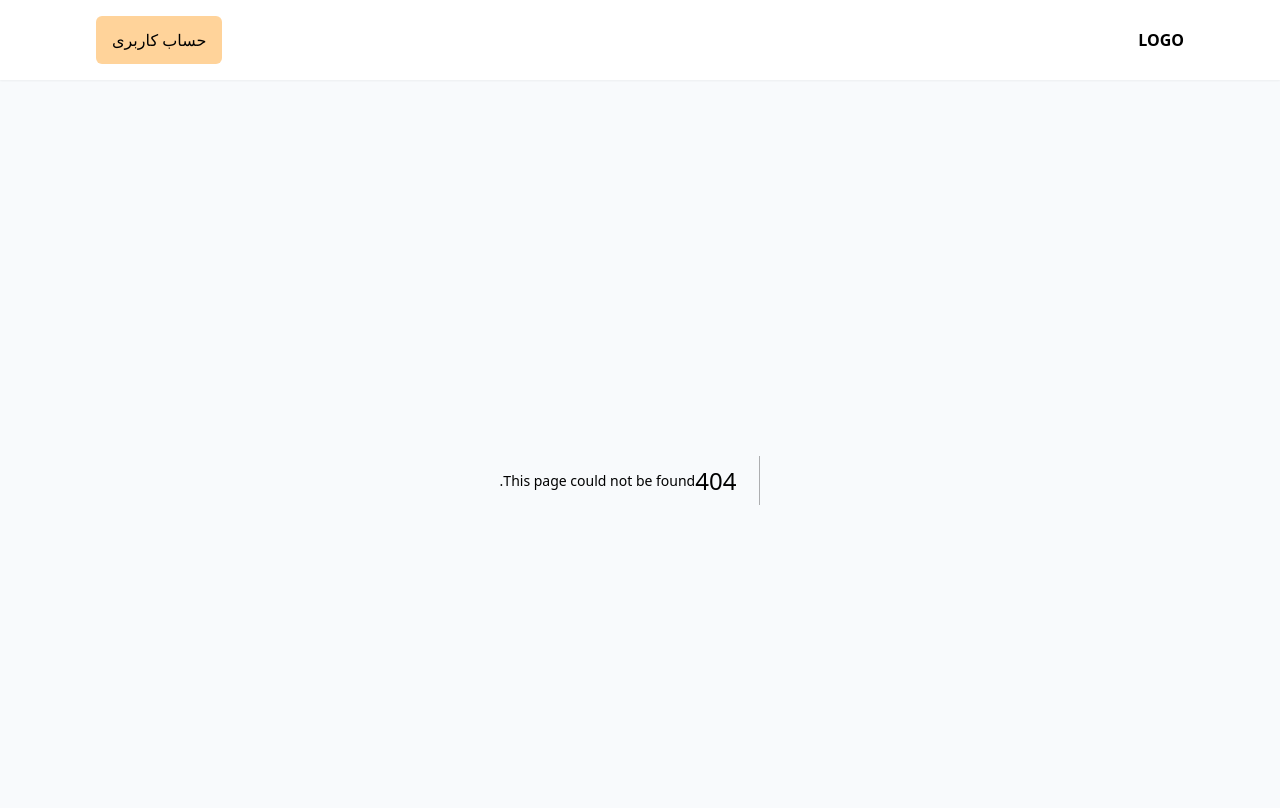
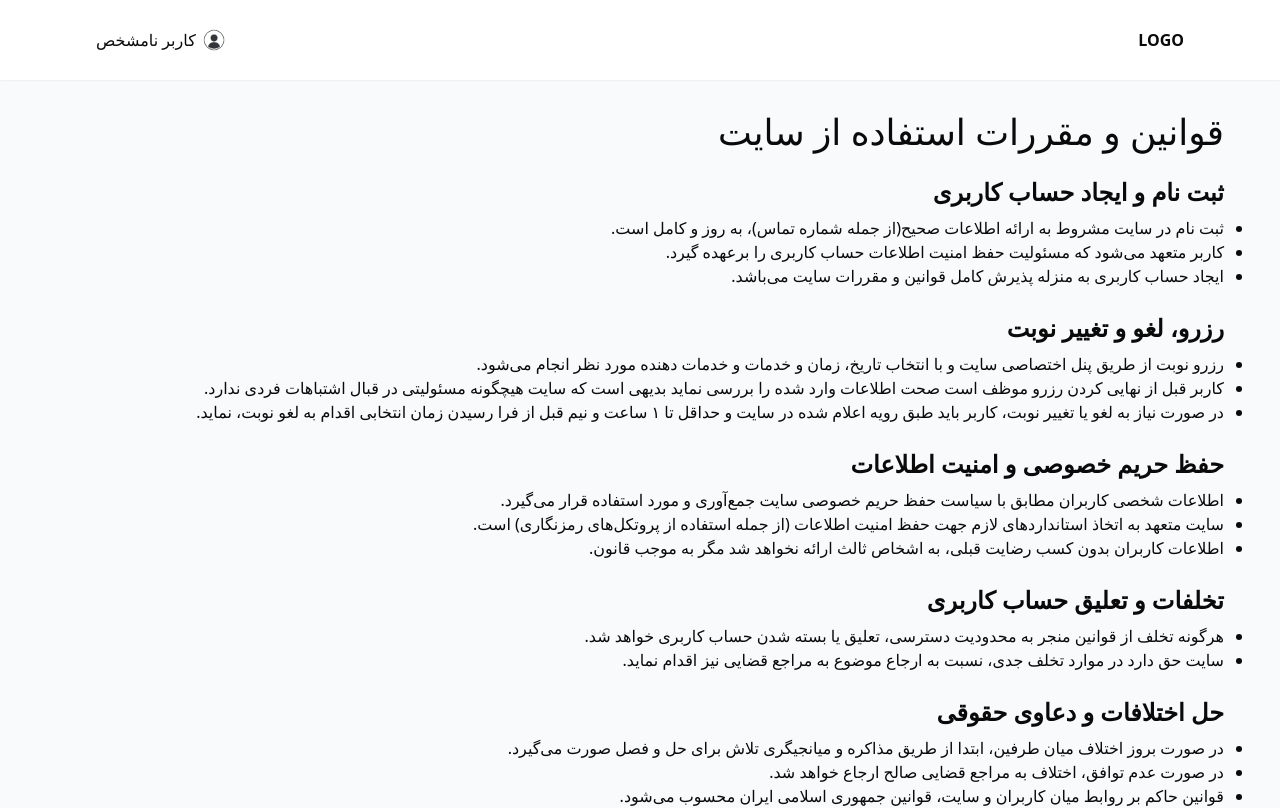
Before and after one commit to Ehsantahamii/mens-salon-booking-nextjs, a Next.js app: page /rules in a window 1280 px wide. Before the commit this address had no page. Shown: the top 808 px of the page. Built offline with nearby package versions, Linux system fonts and the light colour scheme.

Commit message:
commit #34

```diff
--- /dev/null
+++ b/app/rules/Rules.css
@@ -0,0 +1,3 @@
+ul {
+  list-style:outside;
+}
--- /dev/null
+++ b/app/rules/page.jsx
@@ -0,0 +1,94 @@
+import "./Rules.css"
+const page = () => {
+    return (
+        <section className="max-w-[1200px] mx-auto px-4 py-8 flex flex-col gap-4">
+            <h1 className="text-4xl">
+                قوانین و مقررات استفاده از سایت
+            </h1>
+            <ul className="w-full rule-1">
+                <h2 className="text-2xl font-bold mt-2 mb-2">
+                    ثبت‌ نام و ایجاد حساب کاربری
+                </h2>
+                <li>
+                    ثبت ‌نام در سایت مشروط به ارائه اطلاعات صحیح(از جمله شماره تماس)، به ‌روز و کامل است.
+                </li>
+
+                <li>
+                    کاربر متعهد می‌شود که مسئولیت حفظ امنیت اطلاعات حساب کاربری را برعهده گیرد.
+                </li>
+                <li>
+                    ایجاد حساب کاربری به منزله پذیرش کامل قوانین و مقررات سایت می‌باشد.
+                </li>
+            </ul>
+            <ul className="w-full rule-2">
+                <h2 className="text-2xl font-bold mt-2 mb-2">
+                    رزرو، لغو و تغییر نوبت
+                </h2>
+                <li>
+                    رزرو نوبت از طریق پنل اختصاصی سایت و با انتخاب تاریخ، زمان و خدمات و خدمات دهنده مورد نظر انجام می‌شود.
+                </li>
+                <li>
+                    کاربر قبل از نهایی کردن رزرو موظف است صحت اطلاعات وارد شده را بررسی نماید بدیهی است که سایت هیچگونه مسئولیتی در قبال اشتباهات فردی ندارد.
+                </li>
+                <li>
+                    در صورت نیاز به لغو یا تغییر نوبت، کاربر باید طبق رویه اعلام‌ شده در سایت و حداقل تا ۱ ساعت و نیم  قبل از فرا رسیدن زمان انتخابی اقدام به لغو نوبت، نماید.
+                </li>
+            </ul>
+            <ul className="w-full rule-3">
+                <h2 className="text-2xl font-bold mt-2 mb-2">
+                    حفظ حریم خصوصی و امنیت اطلاعات
+                </h2>
+                <li>
+                    اطلاعات شخصی کاربران مطابق با سیاست حفظ حریم خصوصی سایت جمع‌آوری و مورد استفاده قرار می‌گیرد.
+                </li>
+                <li>
+                    سایت متعهد به اتخاذ استانداردهای لازم جهت حفظ امنیت اطلاعات (از جمله استفاده از پروتکل‌های رمزنگاری) است.
+                </li>
+                <li>
+                    اطلاعات کاربران بدون کسب رضایت قبلی، به اشخاص ثالث ارائه نخواهد شد مگر به موجب قانون.
+                </li>
+            </ul>
+            <ul className="w-full rule-4">
+                <h2 className="text-2xl font-bold mt-2 mb-2">
+                    تخلفات و تعلیق حساب کاربری
+                </h2>
+                <li>
+                    هرگونه تخلف از قوانین منجر به محدودیت دسترسی، تعلیق یا بسته شدن حساب کاربری خواهد شد.
+                </li>
+                <li>
+                    سایت حق دارد در موارد تخلف جدی، نسبت به ارجاع موضوع به مراجع قضایی نیز اقدام نماید.
+                </li>
+            </ul>
+            <ul className="w-full rule-5">
+                <h2 className="text-2xl font-bold mt-2 mb-2">
+                    حل اختلافات و دعاوی حقوقی
+                </h2>
+                <li>
+                    در صورت بروز اختلاف میان طرفین، ابتدا از طریق مذاکره و میانجیگری تلاش برای حل و فصل صورت می‌گیرد.
+                </li>
+                <li>
+                    در صورت عدم توافق، اختلاف به مراجع قضایی صالح ارجاع خواهد شد.
+                </li>
+                <li>
+                    قوانین حاکم بر روابط میان کاربران و سایت، قوانین جمهوری اسلامی ایران محسوب می‌شود.
+                </li>
+            </ul>
+            <ul className="w-full rule-6">
+                <h2 className="text-2xl font-bold mt-2 mb-2">
+                    تغییرات و اصلاح مقررات
+                </h2>
+                <li>
+                    سایت حق تغییر، اصلاح یا تکمیل هر یک از مفاد قوانین را بدون اطلاع قبلی محفوظ می‌دارد.
+                </li>
+                <li>
+                    استفاده مستمر از خدمات سایت به منزله پذیرش تغییرات اعمال‌شده خواهد بود.
+                </li>
+                <li>
+                    کاربران موظف به مطالعه دوره‌ای قوانین و مقررات می‌باشند.
+                </li>
+            </ul>
+        </section>
+    );
+};
+
+export default page;
--- a/components/layout/login/CheckOtpForm.jsx
+++ b/components/layout/login/CheckOtpForm.jsx
@@ -24,7 +24,7 @@ const CheckOtpForm = ({ setStep }) => {
         if (stateOtp?.status === "success" && stateOtp?.data !== 0) {
             saveUserData(stateOtp?.data);
             localStorage.setItem("user", JSON.stringify(stateOtp?.data));
-            toast.success(`سلام ${stateOtp?.data}خوش آمدید.`)
+            toast.success(`سلام ${"" + stateOtp?.data + "-"}خوش آمدید.`)
             router.push("/reservation");
 
         } else if (stateOtp?.data == 0) {
@@ -55,9 +55,9 @@ const CheckOtpForm = ({ setStep }) => {
     };
     const handleKeyDown = (index, event) => {
         if (event.key === "Backspace" && !otp[index] && index > 0) {
-          inputRefs.current[index - 1].focus();
+            inputRefs.current[index - 1].focus();
         }
-      };
+    };
 
     // useEffect(() => {
     //     // Check if the browser supports OTP autofill
--- a/components/layout/login/NameForm.jsx
+++ b/components/layout/login/NameForm.jsx
@@ -31,14 +31,13 @@ const NameForm = ({ setStep }) => {
 
     }
     useEffect(() => {
-        toast(stateUserName?.message, { type: `${stateUserName.status}` });
         if (stateUserName.status === "success") {
             saveUserData(stateUserName?.data);
             localStorage.setItem("user", JSON.stringify(stateUserName?.data));
             router.push("/reservation");
             toast.success(`سلام ${stateUserName?.data}خوش آمدید.`)
-
-
+        } else if (stateUserName.status === "error") {
+            toast(stateUserName?.message, { type: `${stateUserName.status}` });
         }
     });
     return (
--- a/components/module/AvatarPopover.css
+++ b/components/module/AvatarPopover.css
@@ -1,3 +1,14 @@
-.user-popup .PopoverContent{
-    max-width: 150px !important;
+.user-btn span::after {
+  content: "";
+  border-bottom: solid 1px #333;
+  bottom: 0;
+  position: absolute;
+  width: 100% !important;
+  display: block;
+  margin-top: 0;
+  transform: scaleX(0);
+  transition: transform 250ms ease-in-out;
 }
+.user-btn span:hover:after {
+  transform: scaleX(1);
+}
--- a/components/module/AvatarPopover.jsx
+++ b/components/module/AvatarPopover.jsx
@@ -19,29 +19,30 @@ const AvatarPopover = () => {
     return (
         <Popover className="user-popup">
             <PopoverTrigger asChild >
-                <button className="px-4 py-3 bg-liteGold rounded-md">
-                    حساب کاربری
-                </button>
-            </PopoverTrigger>
-            <PopoverContent className="w-auto max-w-[220px] min-w-[150px] p-2">
-                <div className="w-full">
-                    <div className="flex justify-between  gap-1 items-stretch py-2 border-b-[#030303] border-b text-[18px]">
-                        <Image width={100} height={100} className='w-[25px] h-[25px]' src="/images/avatar.png" alt="avatar" />
-                        <p className="overflow-x-hidden text-nowrap w-[75%]">
+
+                <button className="user-btn relative cursor-pointer py-2 text-[1em]">
+                    <span className="no-select w-full flex items-center gap-1 ">
+                        <Image width={100} height={100} className='w-[28px] h-[28px]' src="/images/avatar.png" alt="avatar" />
+                        <p className=" overflow-x-hidden text-nowrap w-[85%]">
                             {
                                 userData ? userData : "کاربر نامشخص"
                             }
                         </p>
-                    </div>
-                    <div className="w-full pt-2 pb-1 opacity-75 hover:opacity-100 transition-opacity" >
+                    </span>
+                </button>
+            </PopoverTrigger>
+            <PopoverContent className="w-auto max-w-[280px] min-w-[180px] p-2">
+                <div className="w-full">
+                    <div className="w-full flex flex-col pt-2 pb-1 opacity-75 hover:opacity-100 transition-opacity" >
                         {
                             pathname !== "/reserved-list" && <Link href="/reserved-list" onClick={() => onOpenChange(false)}>نوبت های من</Link>
                         }
                         {
                             pathname !== "/reservation" && <Link href="/reservation" onClick={() => onOpenChange(false)}>رزرو نوبت جدید</Link>
                         }
+                        <Link href="/rules" onClick={() => onOpenChange(false)}>قوانین و مقررات</Link>
                     </div>
-                    <div className="w-full pt-2 pb-1 text-red-500 opacity-75 hover:opacity-100 transition-opacity" >
+                    <div className="w-full  pb-1 text-red-500 opacity-75 hover:opacity-100 transition-opacity" >
                         <LogoutBtn />
                     </div>
                 </div>
--- a/components/module/DeleteReserveModal.jsx
+++ b/components/module/DeleteReserveModal.jsx
@@ -5,14 +5,14 @@ import { useEffect } from "react";
 import { useActionState } from "react";
 import { toast } from "react-toastify";
 
-const DeleteReserveModal = ({ data, setOpenModal, selectedTimeId }) => {
+const DeleteReserveModal = ({ setOpenModal, selectedTimeId }) => {
     const [stateCancelReserved, formActionCancelReserved] = useActionState(cancelReserved, {});
     console.log(stateCancelReserved)
     useEffect(() => {
         toast.dismiss();
-        toast(stateCancelReserved?.data, { type: `${stateCancelReserved.status}` });
-        if (stateCancelReserved.status === "success") {
-            toast(stateCancelReserved?.message, { type: `${stateCancelReserved.status}` });
+        toast(stateCancelReserved?.message, { type: `${stateCancelReserved.status}` });
+        if (stateCancelReserved.status === "error") {
+            setOpenModal(false);
         }
     }, [stateCancelReserved]);
 
@@ -26,12 +26,12 @@ const DeleteReserveModal = ({ data, setOpenModal, selectedTimeId }) => {
                 <h3 className="font-semibold pb-4">
 
                     آیا از لغو نوبت خود در روز
-                    {data.day}
-                    ساعت {data.time}  اطمینان دارید؟
+                    {selectedTimeId.day}
+                    ساعت {selectedTimeId.time}  اطمینان دارید؟
 
                 </h3>
                 <form action={formActionCancelReserved}>
-                    <input type="hidden" name="time_id" id="time_id" value={selectedTimeId} />
+                    <input type="hidden" name="time_id" id="time_id" value={selectedTimeId.time_id} />
                     <button type="submit"
                         className="text-red-700 hover:text-white border border-red-700 hover:bg-red-800 focus:ring-4 focus:outline-none focus:ring-red-300 font-medium rounded-lg text-sm px-3 py-1.5 text-center me-2 mb-2 dark:border-red-500 dark:text-red-500 dark:hover:text-white dark:hover:bg-red-600 dark:focus:ring-red-900"
                     >
--- a/components/template/Preloader.jsx
+++ b/components/template/Preloader.jsx
@@ -4,7 +4,7 @@ const Preloader = () => {
     return (
         <div className="min-h-screen flex justify-center items-center bg-inherit">
 
-            <div className="loader  p-5 rounded-full flex space-x-4">
+            <div className="loader  p-5 rounded-full flex space-x-1">
                 <div className="w-5 h-5 bg-liteGold rounded-full animate-bounce"></div>
                 <div className="w-5 h-5  bg-liteGold rounded-full animate-bounce"></div>
                 <div className="w-5 h-5 bg-liteGold rounded-full animate-bounce"></div>
--- a/components/template/ReservedListPage.jsx
+++ b/components/template/ReservedListPage.jsx
@@ -55,11 +55,11 @@ const ReservedListPage = (data) => {
                             <div >
                                 <div>
                                     <button type="submit" disabled={data?.cancel === 0} className={`${data?.cancel === 0 ? "cursor-not-allowed" : "cursor-pointer"} transition-colors hover:transition-colors text-white bg-gradient-to-r from-red-400 via-red-500 to-red-600 hover:bg-gradient-to-br focus:ring-4 focus:outline-none focus:ring-red-300 dark:focus:ring-red-800  dark:shadow-red-800/80 font-medium rounded-lg text-sm px-2.5 py-1.5 text-center`}
-                                        onClick={() => openModal(data.time_id)}
+                                        onClick={() => openModal(data)}
                                     >حذف نوبت</button>
                                 </div>
                                 {
-                                    modal && <DeleteReserveModal data={data} selectedTimeId={selectedTimeId} setOpenModal={setOpenModal} />
+                                    modal && <DeleteReserveModal  selectedTimeId={selectedTimeId} setOpenModal={setOpenModal} />
                                 }
                             </div>
                         </div>
```
Also changed, not shown: 1 other file (tests, documents, lock files or other folders).
